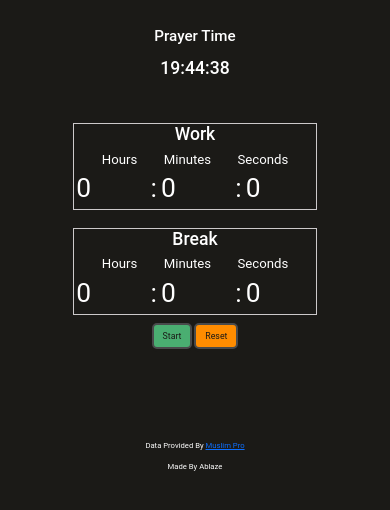
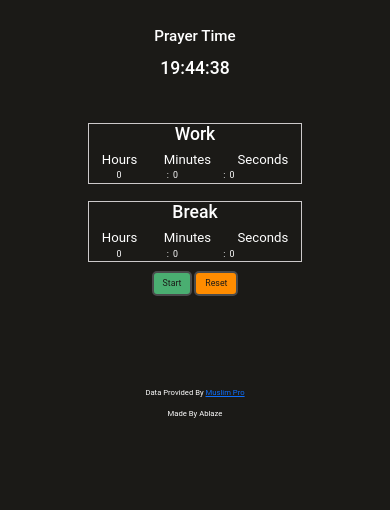
Before and after one commit to ablazeArt/prayer-todo, a Flask app: page / in a window 390 px wide. Shown: the part 64-574 px from the top of the page. Run offline with Flask 2, Linux system fonts and the light colour scheme; data that the repository does not hold is empty; some libraries are stand-ins or nearby versions.

Commit message:
Update styles.css

```diff
--- a/static/styles.css
+++ b/static/styles.css
@@ -276,7 +276,7 @@ tbody tr:nth-of-type(odd) {
   }
 
   .timer__part {
-  font-size: 3rem;
+  font-size: 1rem;
 }
 
 
```
